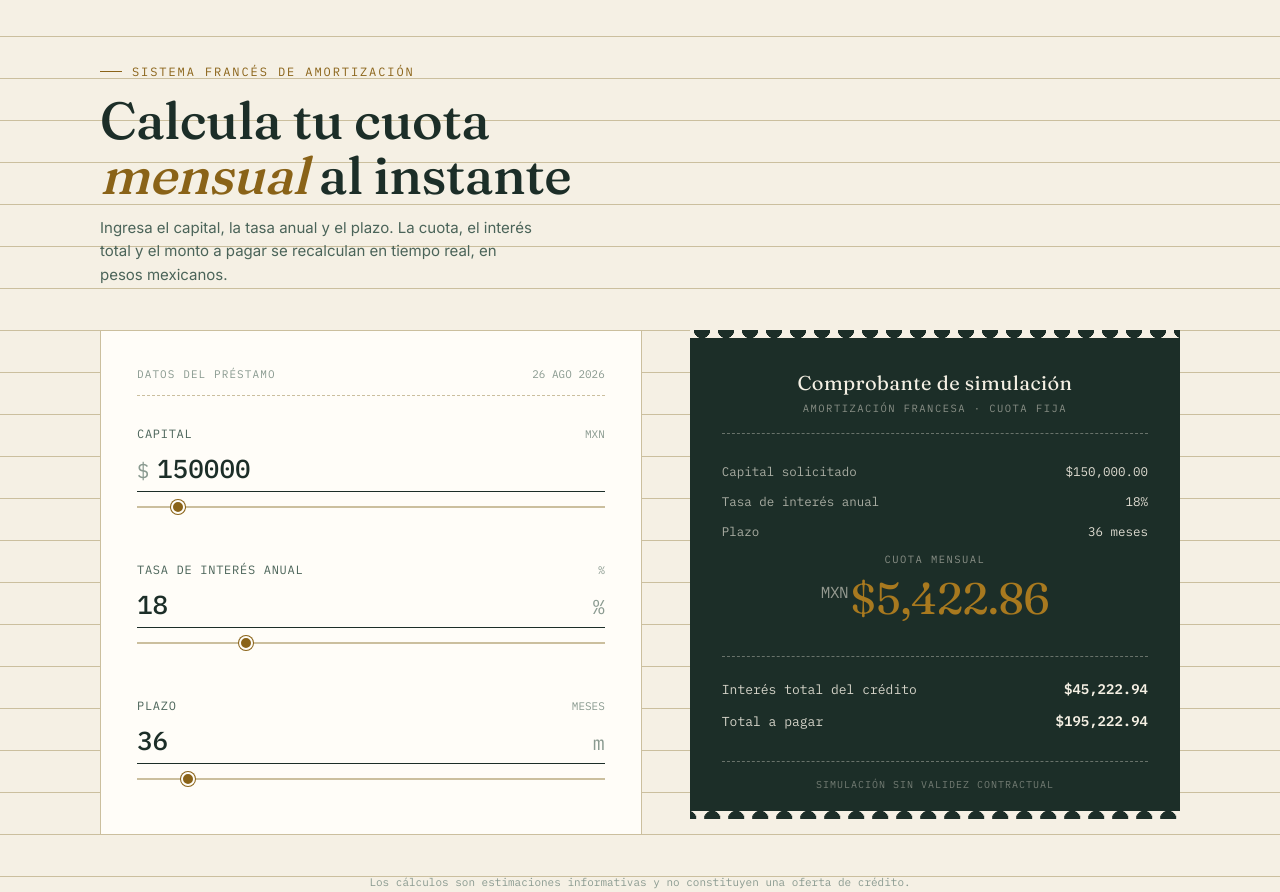
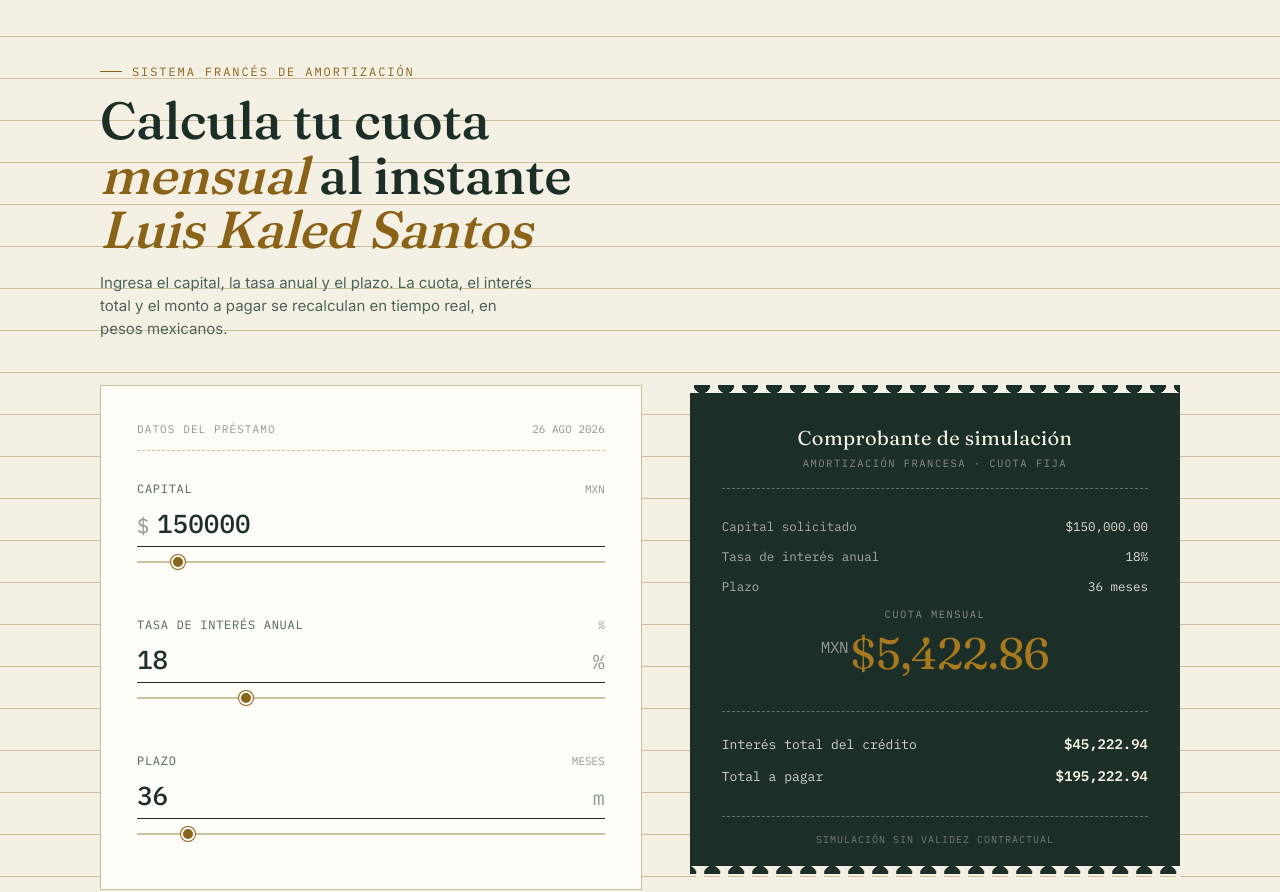
Before and after one commit to Kaledsreviil/Prueba1, a plain HTML site: page index.html in a window 1280 px wide. Shown: the top 892 px of the page. Drawn offline with Linux system fonts and the light colour scheme.

Commit message:
Agrego mi nombre Luis Kaled Santos en titulo

```diff
--- a/index.html
+++ b/index.html
@@ -310,7 +310,7 @@
 
   <header>
     <div class="eyebrow">Sistema francés de amortización</div>
-    <h1>Calcula tu cuota <em>mensual</em> al instante</h1>
+    <h1>Calcula tu cuota <em>mensual</em> al instante <em> Luis Kaled Santos </em></h1>
     <p>Ingresa el capital, la tasa anual y el plazo. La cuota, el interés total y el monto a pagar se recalculan en tiempo real, en pesos mexicanos.</p>
   </header>
 
```
